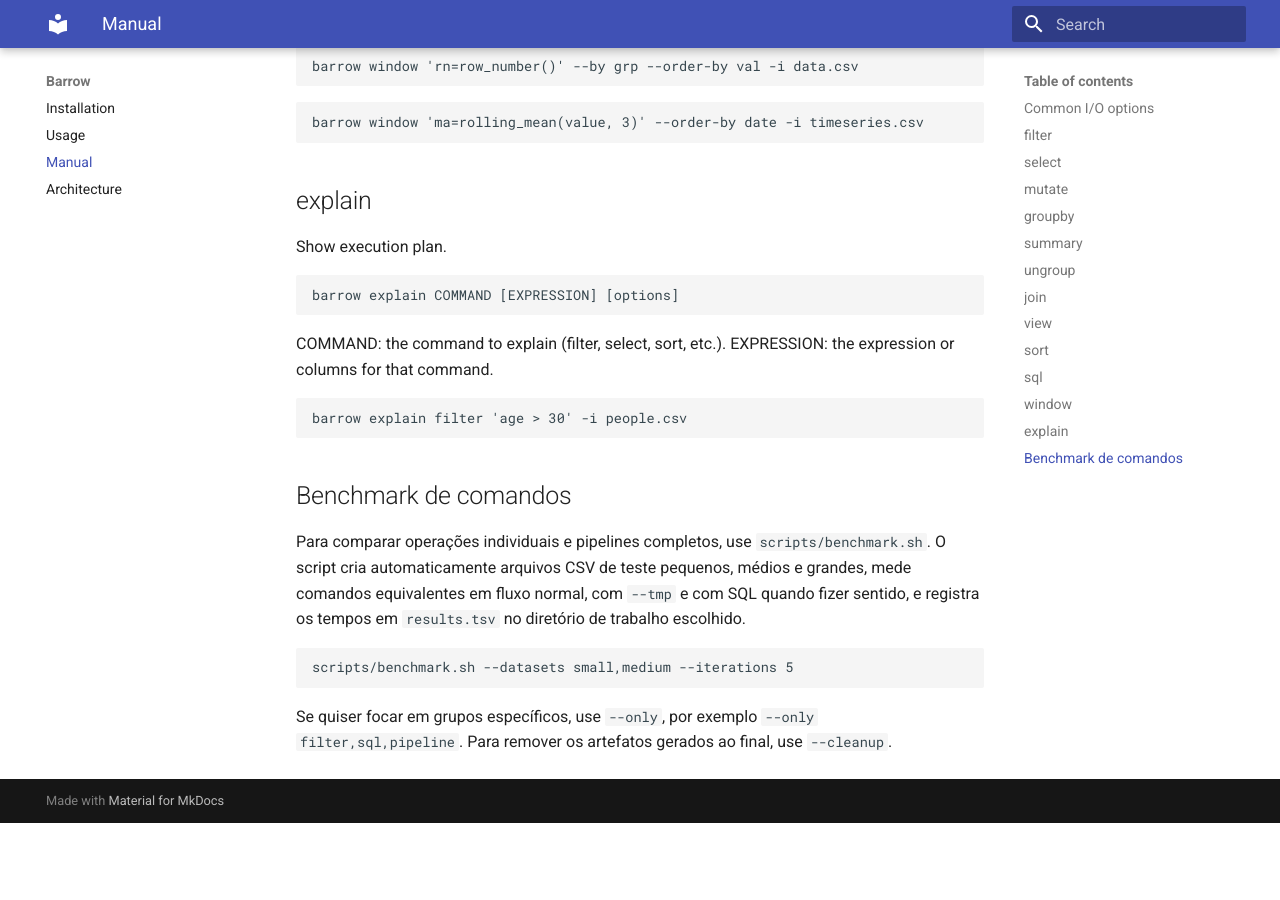
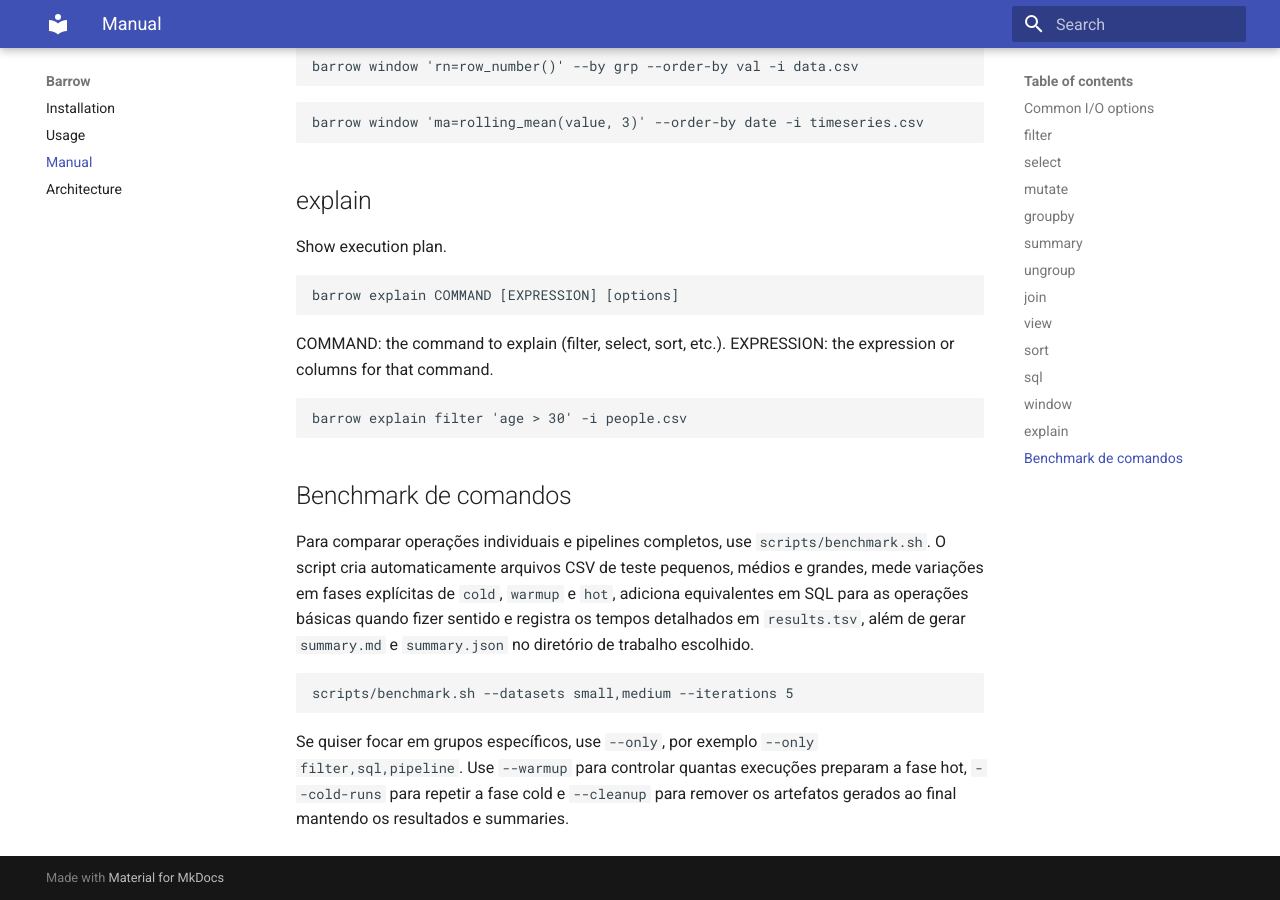
Before and after one commit to acpguedes/barrow, an MkDocs documentation site: the page built from docs/manual.md, in a window 1280 px wide and 900 px high, scrolled down 3227 px. Built offline with MkDocs 1.6.1 and Material for MkDocs 9.7.7, drawn with Linux system fonts in a browser that asks for light colours; before the commit the page ends 4050 px from its top, so only the background shows below that.

Commit message:
Improve benchmark coverage and summaries

````diff
--- a/docs/manual.md
+++ b/docs/manual.md
@@ -151,10 +151,10 @@
 
 ## Benchmark de comandos
 
-Para comparar operações individuais e pipelines completos, use `scripts/benchmark.sh`. O script cria automaticamente arquivos CSV de teste pequenos, médios e grandes, mede comandos equivalentes em fluxo normal, com `--tmp` e com SQL quando fizer sentido, e registra os tempos em `results.tsv` no diretório de trabalho escolhido.
+Para comparar operações individuais e pipelines completos, use `scripts/benchmark.sh`. O script cria automaticamente arquivos CSV de teste pequenos, médios e grandes, mede variações em fases explícitas de `cold`, `warmup` e `hot`, adiciona equivalentes em SQL para as operações básicas quando fizer sentido e registra os tempos detalhados em `results.tsv`, além de gerar `summary.md` e `summary.json` no diretório de trabalho escolhido.
 
 ```bash
 scripts/benchmark.sh --datasets small,medium --iterations 5
 ```
 
-Se quiser focar em grupos específicos, use `--only`, por exemplo `--only filter,sql,pipeline`. Para remover os artefatos gerados ao final, use `--cleanup`.
+Se quiser focar em grupos específicos, use `--only`, por exemplo `--only filter,sql,pipeline`. Use `--warmup` para controlar quantas execuções preparam a fase hot, `--cold-runs` para repetir a fase cold e `--cleanup` para remover os artefatos gerados ao final mantendo os resultados e summaries.
````
Also changed, not shown: README.md (+1 -1 lines), 1 other file.
